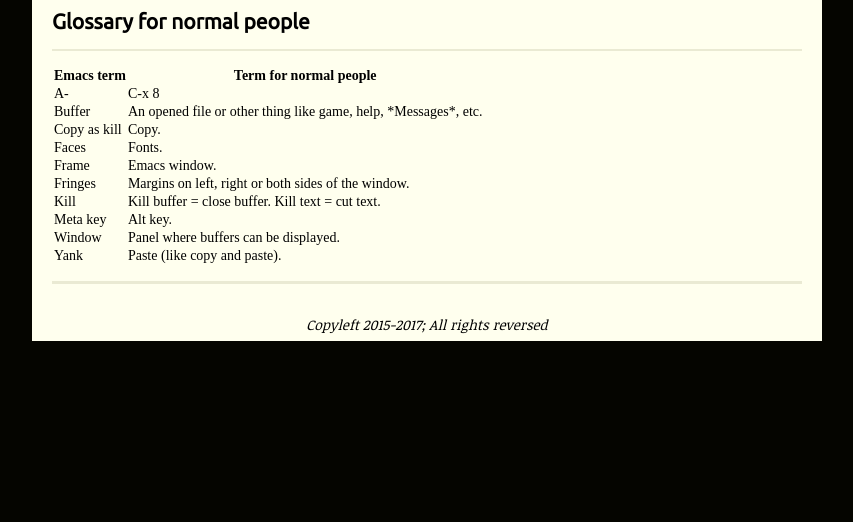
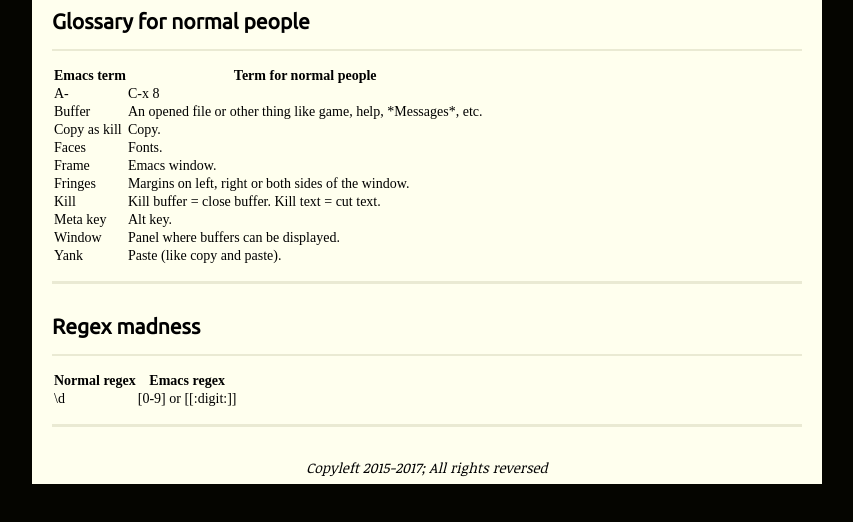
Before and after one commit to bartheg/bartheg.github.io, a plain HTML site: page emacs.html in a window 1280 px wide. Shown: the part 236-758 px from the top of the page, without its empty margins (213-1066 px from the left). Drawn offline with Linux system fonts and the light colour scheme.

Commit message:
I don't know

```diff
--- a/emacs.html
+++ b/emacs.html
@@ -101,6 +101,27 @@
 
     </article>
 
+        <article>
+      <header>
+        <h1 class="">Regex madness</h1>
+      </header>
+
+      <section>
+        <table>
+          <tr>
+            <th>Normal regex</th>
+            <th>Emacs regex</th>
+          </tr>
+          <tr>
+            <td>\d</td>
+            <td>[0-9] or [[:digit:]]</td>
+          </tr>
+
+        </table>
+      </section>
+
+    </article>
+
 </main>
 
   <footer class="main_footer">
```
Also changed, not shown: regex.html (+13 -0 lines).
